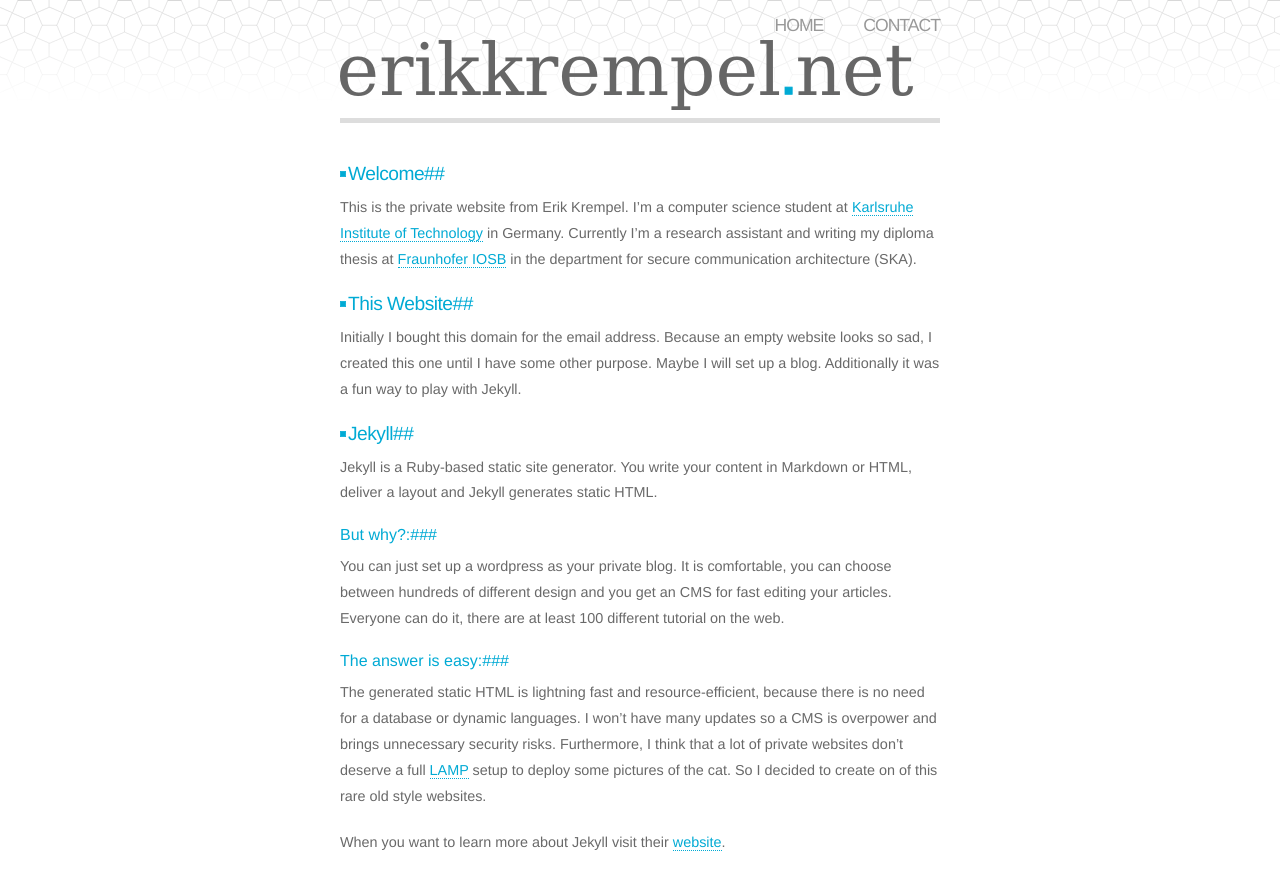
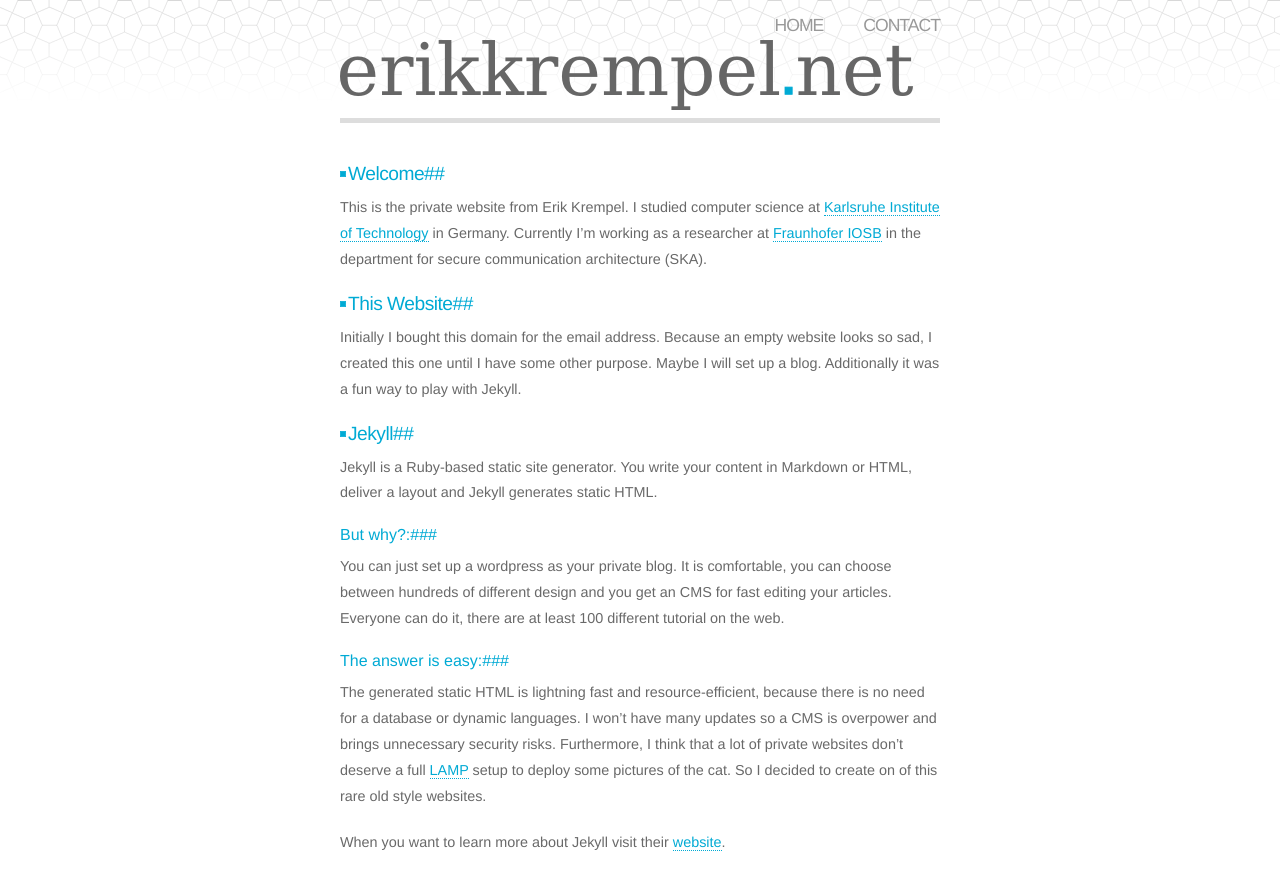
Before and after one commit to ekrempel/ekrempel.github.io, a Jekyll site: the page built from index.markdown, in a window 1280 px wide. Shown: the top 890 px of the page. Built offline with Jekyll 4.4.1, drawn with Linux system fonts in a browser that asks for light colours.

Commit message:
Updated the Introduction

```diff
--- a/index.markdown
+++ b/index.markdown
@@ -5,7 +5,7 @@ title: erikkrempel.net
 
 ##Welcome##
 
-This is the private website from Erik Krempel. I'm a computer science student at [Karlsruhe Institute of Technology](http://www.kit.edu) in Germany. Currently I'm a research assistant and writing my diploma thesis at [Fraunhofer IOSB](http://www.iosb.fraunhofer.de/servlet/is/11/) in the department for secure communication architecture (SKA).
+This is the private website from Erik Krempel. I studied computer science at [Karlsruhe Institute of Technology](http://www.kit.edu) in Germany. Currently I'm working as a researcher at [Fraunhofer IOSB](http://www.iosb.fraunhofer.de/servlet/is/11/) in the department for secure communication architecture (SKA).
 
 
 ##This Website##
```
